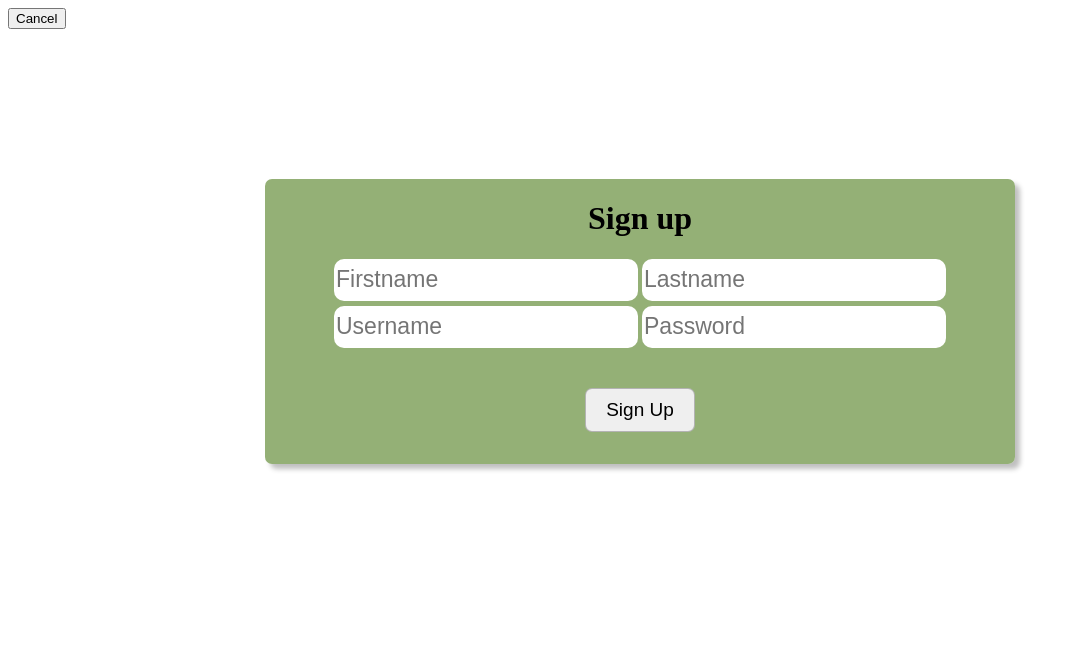
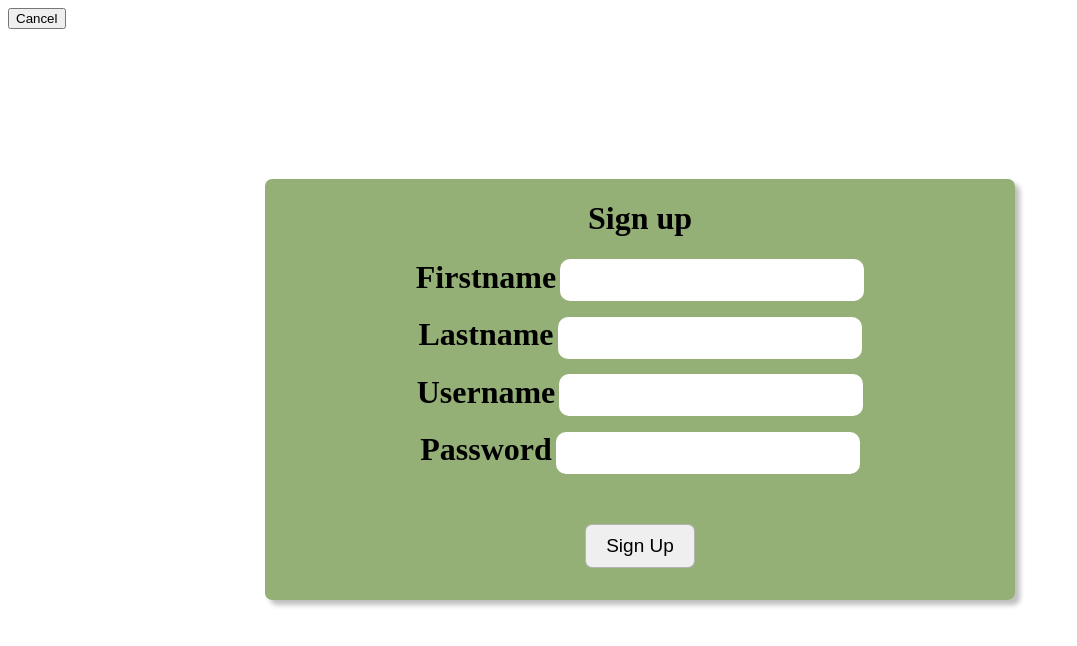
Before and after one commit to dshelton2001/POOS-Project-1, a PHP site: page /signup.html in a window 1280 px wide. Shown: the top 646 px of the page, without its empty margins (0-1077 px from the left). Run offline with PHP 8.4, Linux system fonts and the light colour scheme.

Commit message:
update style

```diff
--- a/css/signup.css
+++ b/css/signup.css
@@ -23,6 +23,10 @@ body {
 	position:relative; bottom:20px;
 }
 
+.inputTitle {
+	display: inline;
+}
+
 .userDiv {
 	margin-top: 5px;
 	text-align: center;
@@ -35,6 +39,7 @@ body {
 	border-radius: 10px;
 	border: none;
 	font-size: 23px;
+	margin-bottom: 10px;
 }
 
 #buttondiv {
--- a/signup.html
+++ b/signup.html
@@ -18,12 +18,20 @@
 		  <div class="userDetailsDiv" id="signUpInformation">
 				<h1 class="signupTitle">Sign up</h1>
 				<div class="userDiv">
-					<input type="text" class="inputBox" id="firstnameInput" placeholder="Firstname">
-					<input type="text" class="inputBox" id="lastnameInput" placeholder="Lastname">
+					<h1 class="inputTitle">Firstname</h1>
+					<input type="text" class="inputBox" id="firstnameInput">
 				</div>
 				<div class="userDiv">
-				<input type="text" class="inputBox" id="usernameInput" placeholder="Username">
-				<input type="password" class="inputBox" id="passwordInput" placeholder="Password">
+					<h1 class="inputTitle">Lastname</h1>
+					<input type="text" class="inputBox" id="lastnameInput">
+				</div>
+				<div class="userDiv">
+					<h1 class="inputTitle">Username</h1>
+					<input type="text" class="inputBox" id="usernameInput">
+				</div>
+				<div class="userDiv">
+					<h1 class="inputTitle">Password</h1>
+					<input type="password" class="inputBox" id="passwordInput">
 				</div>
 				<div id="buttondiv">
 					<button type="button" class="signupdetails"  id="ConfirmBtn" onclick="checkEmptyInput();">Sign Up</button>
```
